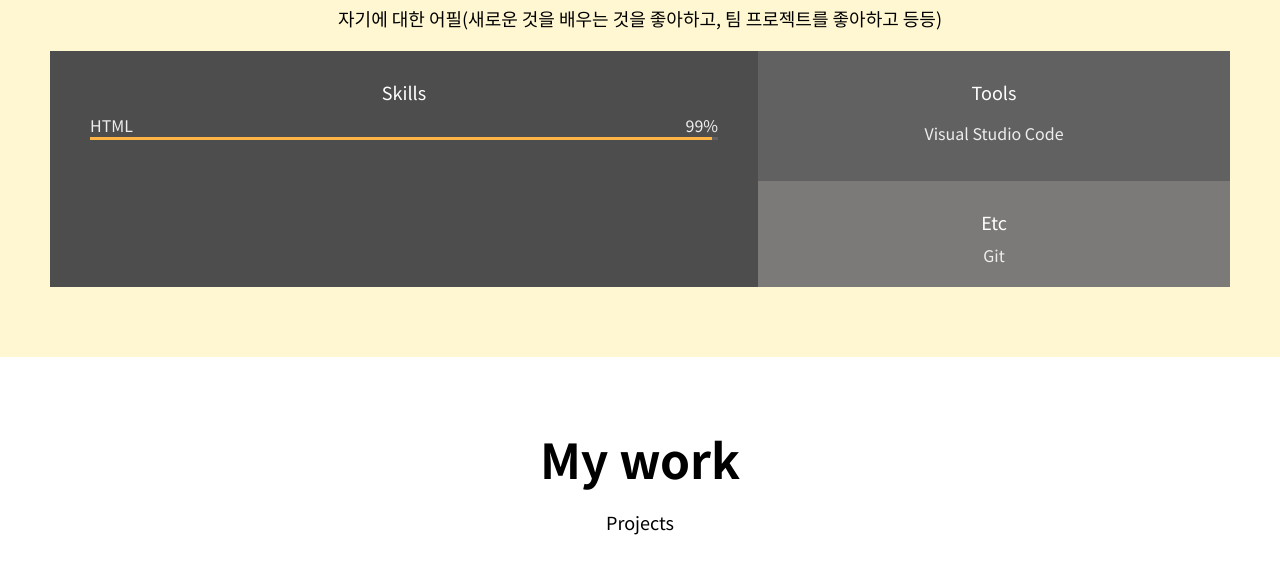
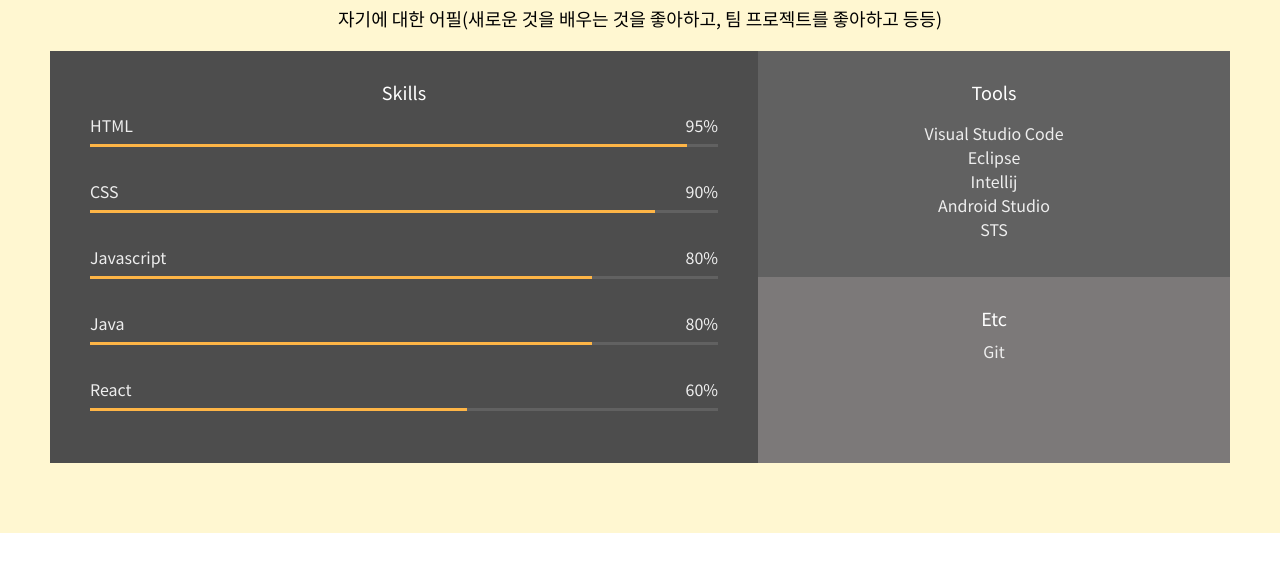
Before and after one commit to hoo00nn/Portfolio, a plain HTML site: page index.html in a window 1280 px wide. Shown: the part 1532-2104 px from the top of the page. Drawn offline with Linux system fonts and the light colour scheme.

Commit message:
CSS : Edit

```diff
--- a/css/style.css
+++ b/css/style.css
@@ -272,6 +272,7 @@ p {
 .skill__description {
   display: flex;
   justify-content: space-between;
+  margin-bottom: 7px;
 }
 
 .skillset__right {
--- a/index.html
+++ b/index.html
@@ -96,10 +96,46 @@
           <div class="skill">
             <div class="skill__description">
               <span>HTML</span>
-              <span>99%</span>
+              <span>95%</span>
             </div>
             <div class="skill__bar">
-              <div class="skill__value" style="width: 99%;"></div>
+              <div class="skill__value" style="width: 95%;"></div>
+            </div>
+          </div>
+          <div class="skill">
+            <div class="skill__description">
+              <span>CSS</span>
+              <span>90%</span>
+            </div>
+            <div class="skill__bar">
+              <div class="skill__value" style="width: 90%;"></div>
+            </div>
+          </div>
+          <div class="skill">
+            <div class="skill__description">
+              <span>Javascript</span>
+              <span>80%</span>
+            </div>
+            <div class="skill__bar">
+              <div class="skill__value" style="width: 80%;"></div>
+            </div>
+          </div>
+          <div class="skill">
+            <div class="skill__description">
+              <span>Java</span>
+              <span>80%</span>
+            </div>
+            <div class="skill__bar">
+              <div class="skill__value" style="width: 80%;"></div>
+            </div>
+          </div>
+          <div class="skill">
+            <div class="skill__description">
+              <span>React</span>
+              <span>60%</span>
+            </div>
+            <div class="skill__bar">
+              <div class="skill__value" style="width: 60%;"></div>
             </div>
           </div>
         </div>
@@ -108,6 +144,10 @@
             <h3 class="skillset__title">Tools</h3>
             <ul class="tools__list">
               <li><span>Visual Studio Code</span></li>
+              <li><span>Eclipse</span></li>
+              <li><span>Intellij</span></li>
+              <li><span>Android Studio</span></li>
+              <li><span>STS</span></li>
             </ul>
           </div>
           <div class="etc">
```
